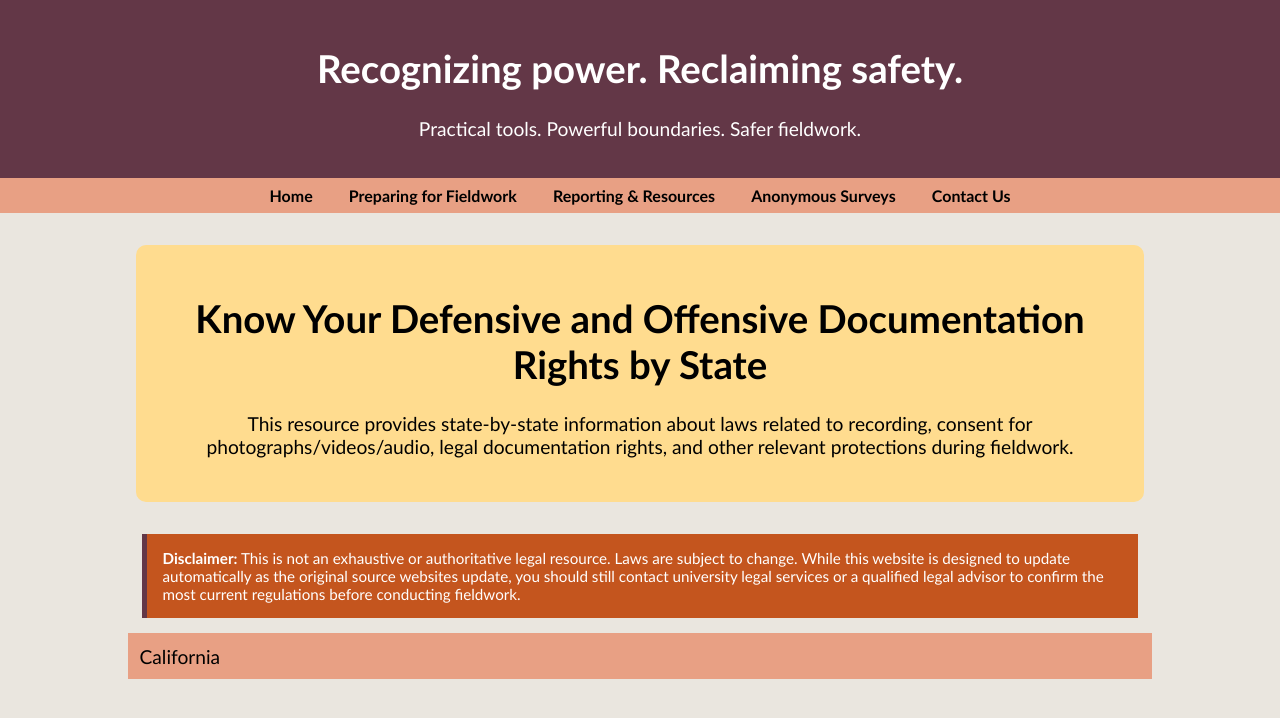
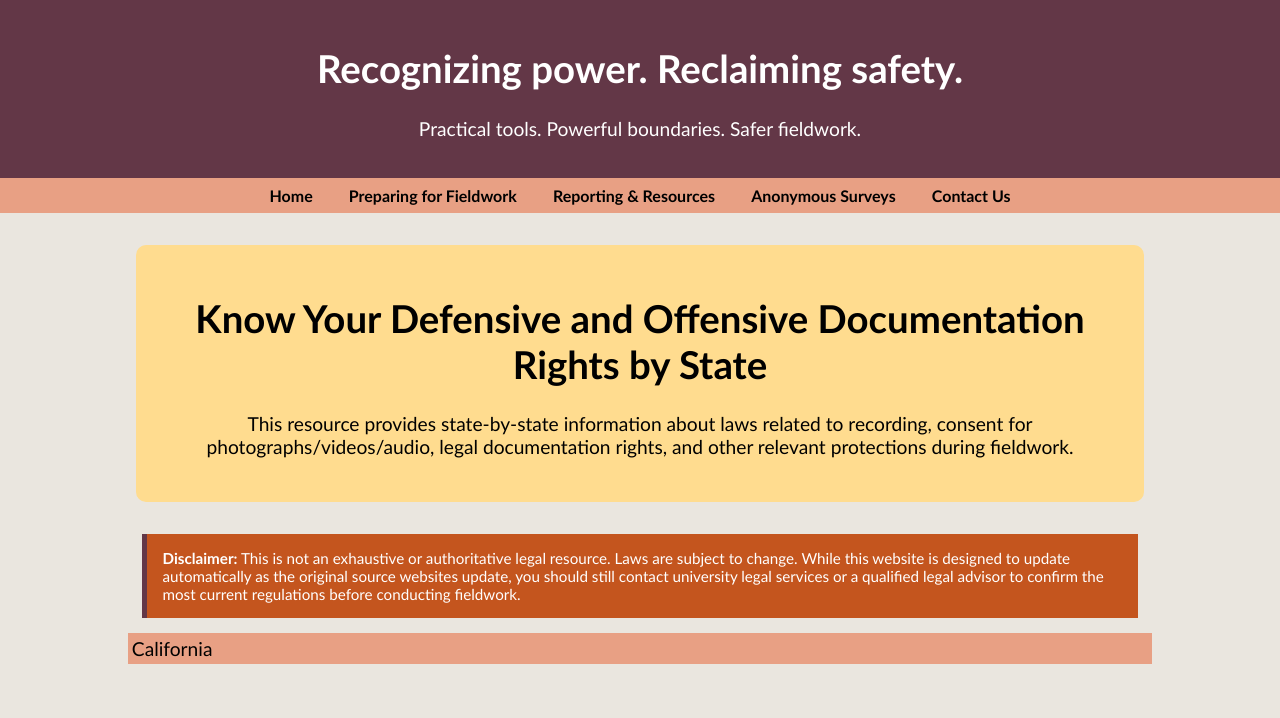
Before and after one commit to AnthroSafetyWarrior/GoldenTrowelProject, a Jekyll site: the page built from _pages/statelaw.html, in a window 1280 px wide. Shown: the top 718 px of the page. Built offline with Jekyll 4.4.1, drawn with Linux system fonts in a browser that asks for light colours.

Commit message:
updating state

```diff
--- a/_pages/statelaw.html
+++ b/_pages/statelaw.html
@@ -9,7 +9,7 @@ permalink: /statelaw.html
   background-color: #e8a084;
   color: black;
   cursor: pointer;
-  padding: 0.6em;
+  padding: 0.2em;
   margin-top: 0.5em;
   width: 80%;
   border: none;
```
